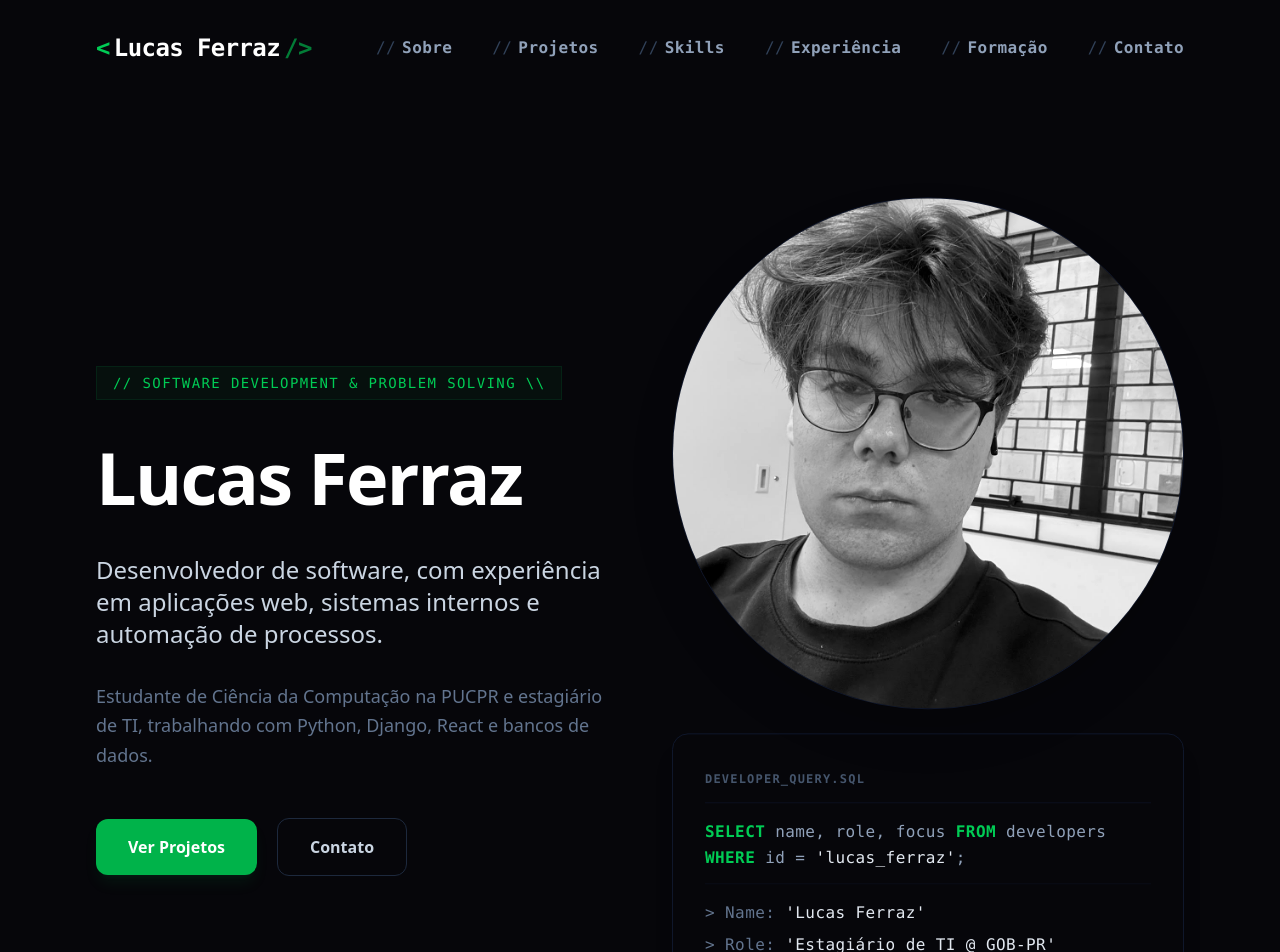
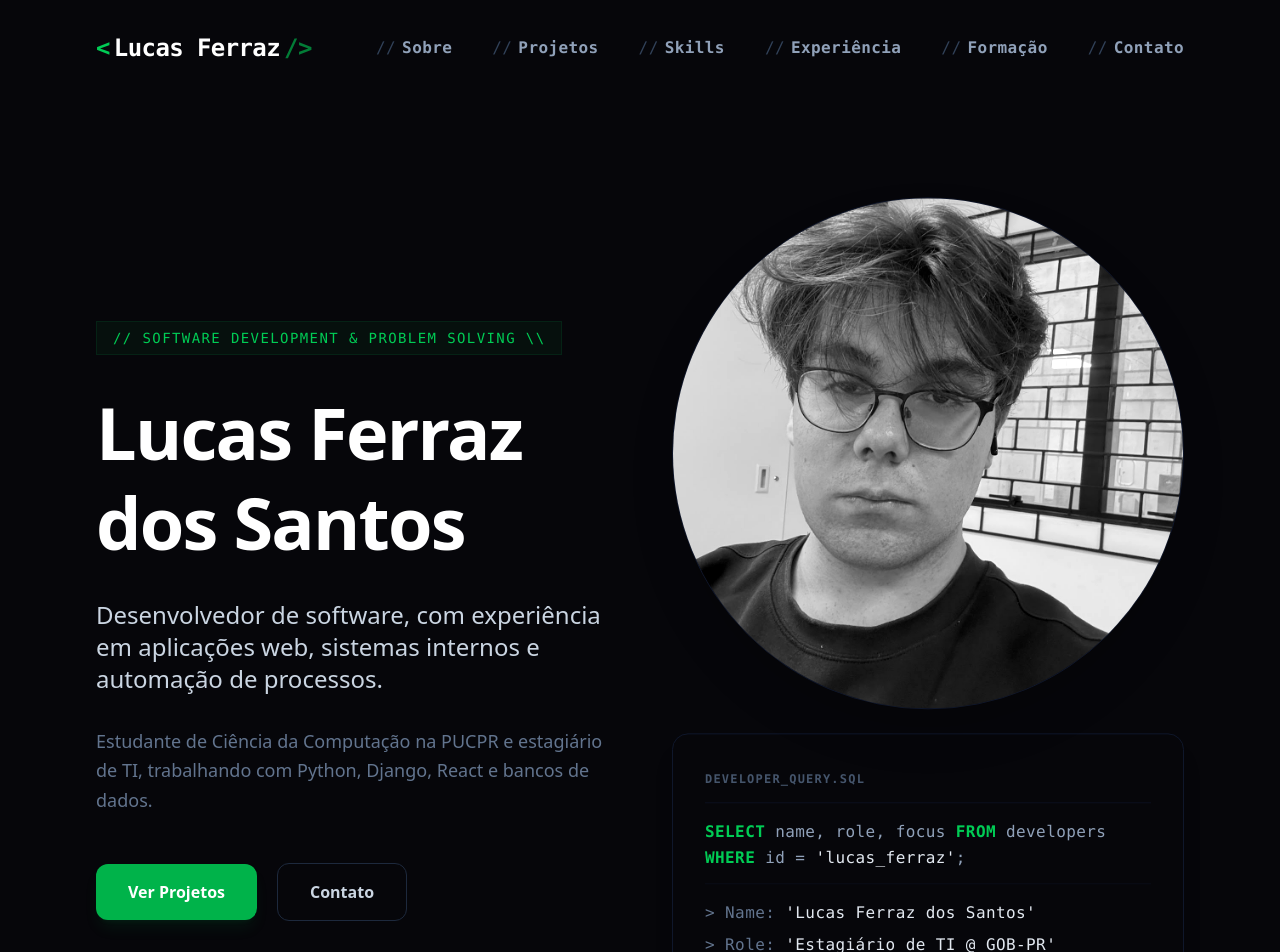
Before and after one commit to lucasferraz-dev/Portfolio-LucasDev, a React (Vite) app: page / in a window 1280 px wide. Shown: the top 952 px of the page. Built offline with nearby package versions, Linux system fonts and the light colour scheme.

Commit message:
docs: atualiza README e usa nome completo no site

```diff
--- a/index.html
+++ b/index.html
@@ -4,7 +4,7 @@
     <meta charset="UTF-8" />
     <meta name="viewport" content="width=device-width, initial-scale=1.0" />
 
-    <title>Lucas Ferraz | Desenvolvedor de Software</title>
+    <title>Lucas Ferraz dos Santos | Desenvolvedor de Software</title>
     <meta
       name="description"
       content="Portfólio de Lucas Ferraz dos Santos — estudante de Ciência da Computação e desenvolvedor de software. Projetos de software, automação e bancos de dados."
@@ -19,7 +19,7 @@
     <!-- Preview ao compartilhar o link (WhatsApp, LinkedIn, formulário) -->
     <meta property="og:type" content="website" />
     <meta property="og:url" content="https://ferrazdeveloper.com/" />
-    <meta property="og:title" content="Lucas Ferraz | Desenvolvedor de Software" />
+    <meta property="og:title" content="Lucas Ferraz dos Santos | Desenvolvedor de Software" />
     <meta
       property="og:description"
       content="Projetos de software, automação e bancos de dados — com o contexto, o processo e os aprendizados de cada um."
@@ -28,7 +28,7 @@
     <meta property="og:locale" content="pt_BR" />
 
     <meta name="twitter:card" content="summary_large_image" />
-    <meta name="twitter:title" content="Lucas Ferraz | Desenvolvedor de Software" />
+    <meta name="twitter:title" content="Lucas Ferraz dos Santos | Desenvolvedor de Software" />
     <meta
       name="twitter:description"
       content="Projetos de software, automação e bancos de dados — com o contexto, o processo e os aprendizados de cada um."
--- a/src/components/sections/Hero.jsx
+++ b/src/components/sections/Hero.jsx
@@ -11,7 +11,7 @@ export default function Hero() {
         </div>
 
         <h1 className={styles.title}>
-          Lucas Ferraz
+          Lucas Ferraz dos Santos
         </h1>
 
         <h2 className={styles.subtitle}>
@@ -34,7 +34,7 @@ export default function Hero() {
 
       <div className={styles.visualContainer}>
         <div className={styles.photoFrame}>
-          <img src={fotoPerfil} alt="Lucas Ferraz" className={styles.profilePhoto} />
+          <img src={fotoPerfil} alt="Lucas Ferraz dos Santos" className={styles.profilePhoto} />
         </div>
 
         <div className={styles.dbStatusCard}>
@@ -47,7 +47,7 @@ export default function Hero() {
             </div>
             <div className={styles.dbResult}>
               <div className={styles.dbLine}>
-                <span className={styles.output}>&gt; Name:</span> <span className={styles.string}>'Lucas Ferraz'</span>
+                <span className={styles.output}>&gt; Name:</span> <span className={styles.string}>'Lucas Ferraz dos Santos'</span>
               </div>
               <div className={styles.dbLine}>
                 <span className={styles.output}>&gt; Role:</span> <span className={styles.string}>'Estagiário de TI @ GOB-PR'</span>
```
Also changed, not shown: 2 other files (tests, documents, lock files or other folders).
